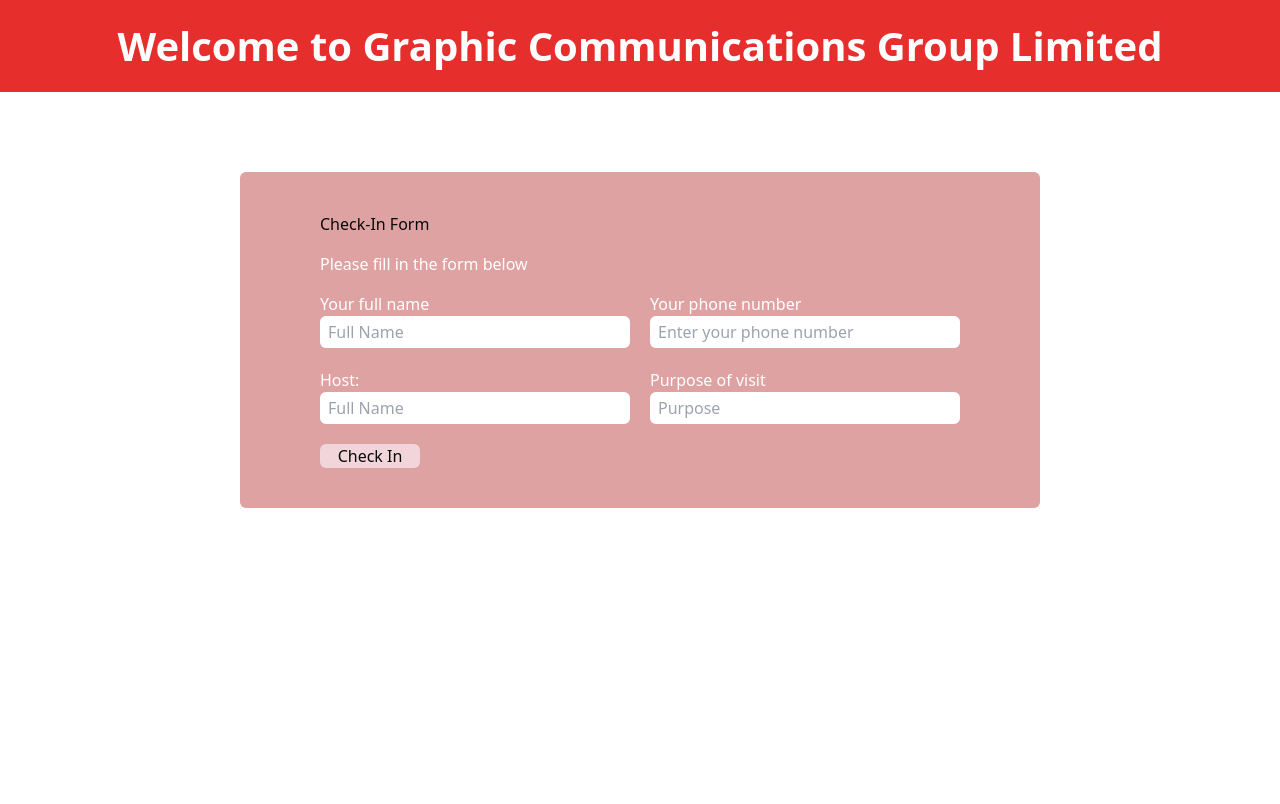
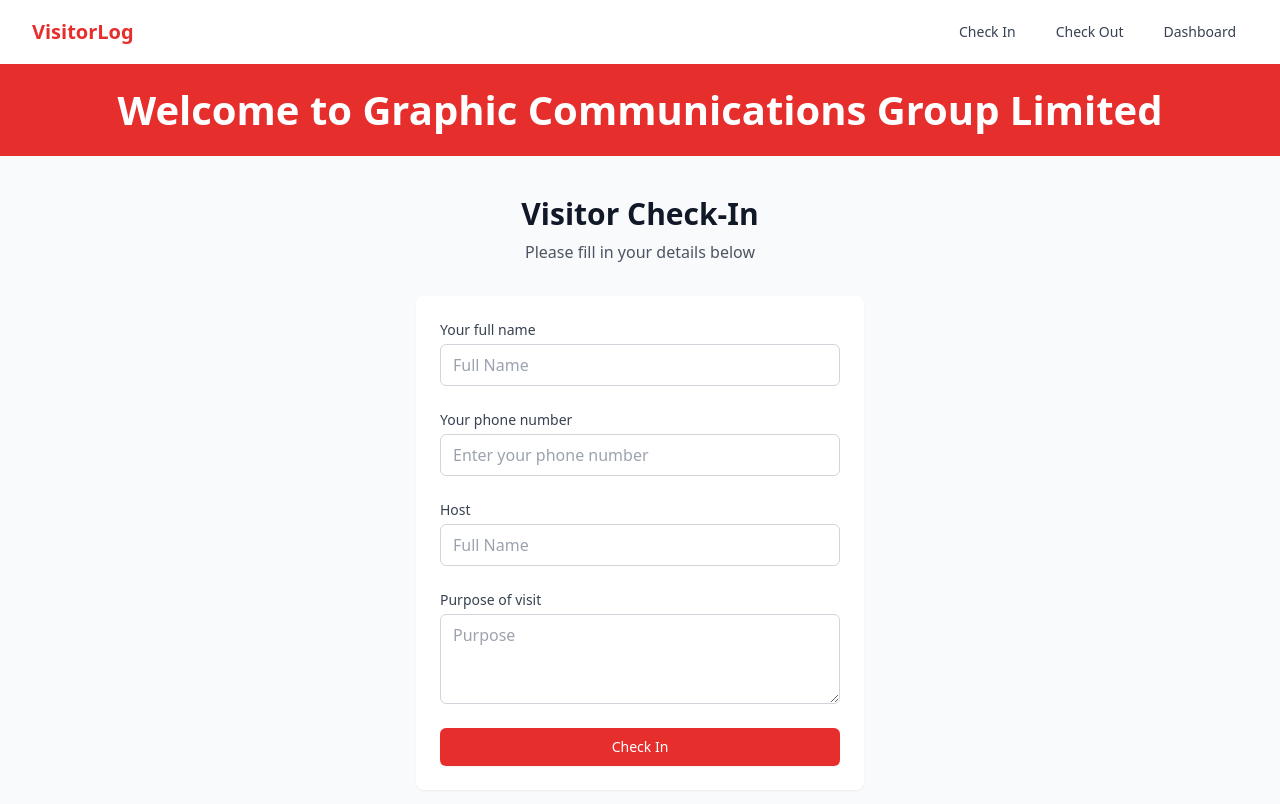
Before and after one commit to StaeyKay/visitormanagement-app, a React (Vite) app: page /checkin in a window 1280 px wide. Shown: the top 804 px of the page. Built offline with nearby package versions, Linux system fonts and the light colour scheme.

Commit message:
Modified the UI

```diff
--- a/src/App.jsx
+++ b/src/App.jsx
@@ -1,16 +1,28 @@
 import React from "react";
-import { createBrowserRouter, RouterProvider } from "react-router-dom";
+import { BrowserRouter, Routes, Route } from "react-router-dom";
 import Welcome from "./pages/welcome";
 import Checkin from "./pages/checkin";
 import Checkout from "./pages/checkout";
+import Navbar from "./components/ui/navbar";
 
-const App = () => {
-  const router = createBrowserRouter([
-    { path: "/", element: <Welcome /> },
-    { path: "checkin", element: <Checkin /> },
-    { path: "checkout", element: <Checkout /> },
-  ]);
-  return <RouterProvider router={router} />;
-};
+const App = () => (
+  <BrowserRouter>
+    <div className="min-h-screen bg-gray-50">
+      <Navbar />
+      <main>
+        <Routes>
+          <Route path="/" element={<Welcome />} />
+          <Route path="checkin" element={<Checkin />} />
+          <Route path="checkout" element={<Checkout />} />
+          {/* <Route path="dashboard" element={<Dashboard />} /> */}
+        </Routes>
+      </main>
+    </div>
+  </BrowserRouter>
+);
 
 export default App;
+
+// { path: "/", element: <Welcome /> },
+// { path: "checkin", element: <Checkin /> },
+// { path: "checkout", element: <Checkout /> },
--- /dev/null
+++ b/src/components/ui/navbar.jsx
@@ -0,0 +1,41 @@
+import { Link } from "react-router-dom";
+
+const Navbar = () => {
+  return (
+    <nav className="bg-white shadow-sm">
+      <div className="max-w-7xl mx-auto px-4 sm:px-6 lg:px-8">
+        <div className="flex justify-between h-16">
+          <div className="flex">
+            <Link to="/" className="flex items-center">
+              <span className="text-xl font-semibold text-[#E62E2D]">
+                VisitorLog
+              </span>
+            </Link>
+          </div>
+          <div className="flex space-x-4">
+            <Link
+              to="checkin"
+              className="inline-flex items-center px-3 py-2 text-sm font-medium text-gray-700 hover:text-primary"
+            >
+              Check In
+            </Link>
+            <Link
+              to="checkout"
+              className="inline-flex items-center px-3 py-2 text-sm font-medium text-gray-700 hover:text-primary"
+            >
+              Check Out
+            </Link>
+            <Link
+              to="/dashboard"
+              className="inline-flex items-center px-3 py-2 text-sm font-medium text-gray-700 hover:text-primary"
+            >
+              Dashboard
+            </Link>
+          </div>
+        </div>
+      </div>
+    </nav>
+  );
+};
+
+export default Navbar;
--- a/src/pages/checkin.jsx
+++ b/src/pages/checkin.jsx
@@ -44,25 +44,36 @@ const Checkin = () => {
   };
 
   return (
-    <div className="space-y-10">
+    <div className="min-h-screen space-y-10">
       <h1 className="bg-[#E62E2D] text-center text-white py-4 font-bold text-[40px]">
         Welcome to Graphic Communications Group Limited
       </h1>
-      <div className="px-60 py-10">
-        <div className="bg-[#dfa2a2] py-10 px-20 rounded-md space-y-4">
-          <h4>Check-In Form</h4>
-          <p className="text-white">Please fill in the form below</p>
+      <div className="max-w-7xl mx-auto px-4 sm:px-6 lg:px-8 bg-gray-50">
+        <div className="text-center">
+          <h1 className="text-3xl font-bold text-gray-900">Visitor Check-In</h1>
+          <p className="mt-2 text-gray-600">
+            Please fill in your details below
+          </p>
+        </div>
+        <div className=" mt-8">
+          {/* <h4>Check-In Form</h4>
+          <p className="mt-2 text-gray-600">
+            Please fill in your details below
+          </p> */}
           <form
             onSubmit={handleForm}
             action=""
-            className="grid grid-cols-2 gap-5 items-start"
+            className="space-y-6 max-w-md mx-auto p-6 bg-white rounded-lg shadow-sm animate-fadeIn"
           >
-            <div className="flex flex-col">
-              <label htmlFor="" className="text-white">
+            <div>
+              <label
+                htmlFor=""
+                className="block text-sm font-medium text-gray-700"
+              >
                 Your full name
               </label>
               <input
-                className="rounded-md h-8 p-2"
+                className="mt-1 block w-full rounded-md border border-gray-300 px-3 py-2 focus:border-[#E62E2D] focus:outline-none focus:ring-1 focus:ring-[#E62E2D]"
                 type="text"
                 placeholder="Full Name"
                 onChange={(e) => setVisitorName(e.target.value)}
@@ -70,12 +81,15 @@ const Checkin = () => {
                 required
               />
             </div>
-            <div className="flex flex-col">
-              <label htmlFor="" className="text-white">
+            <div>
+              <label
+                htmlFor=""
+                className="block text-sm font-medium text-gray-700"
+              >
                 Your phone number
               </label>
               <input
-                className="rounded-md h-8 p-2"
+                className="mt-1 block w-full rounded-md border border-gray-300 px-3 py-2 focus:border-[#E62E2D] focus:outline-none focus:ring-1 focus:ring-[#E62E2D]"
                 type="text"
                 placeholder="Enter your phone number"
                 onChange={(e) => setPhone(e.target.value)}
@@ -83,12 +97,15 @@ const Checkin = () => {
                 required
               />
             </div>
-            <div className="flex flex-col">
-              <label htmlFor="" className="text-white">
-                Host:
+            <div>
+              <label
+                htmlFor=""
+                className="block text-sm font-medium text-gray-700"
+              >
+                Host
               </label>
               <input
-                className="rounded-md h-8 p-2"
+                className="mt-1 block w-full rounded-md border border-gray-300 px-3 py-2 focus:border-[#E62E2D] focus:outline-none focus:ring-1 focus:ring-[#E62E2D]"
                 type="text"
                 placeholder="Full Name"
                 onChange={(e) => setEmployeeName(e.target.value)}
@@ -96,19 +113,22 @@ const Checkin = () => {
                 required
               />
             </div>
-            <div className="flex flex-col">
-              <label htmlFor="" className="text-white">
+            <div>
+              <label
+                htmlFor=""
+                className="block text-sm font-medium text-gray-700"
+              >
                 Purpose of visit
               </label>
-              <input
-                className="rounded-md h-8 p-2"
-                type="text"
+              <textarea
+                className="mt-1 block w-full rounded-md border border-gray-300 px-3 py-2 focus:border-[#E62E2D] focus:outline-none focus:ring-1 focus:ring-[#E62E2D]"
+                rows={3}
                 placeholder="Purpose"
                 onChange={(e) => setPurpose(e.target.value)}
                 value={purpose}
               />
             </div>
-            <button className="bg-[#f1d5da] w-[100px] rounded-md">
+            <button className="w-full flex justify-center py-2 px-4 border border-transparent rounded-md shadow-sm text-sm font-medium text-white bg-[#E62E2D] hover:bg-[#E62E2D]/90 focus:outline-none focus:ring-2 focus:ring-offset-2 focus:ring-primary disabled:opacity-50">
               Check In
             </button>
           </form>
--- a/src/pages/checkout.jsx
+++ b/src/pages/checkout.jsx
@@ -16,15 +16,21 @@ const Checkout = () => {
   const [input, setInput] = useState("");
 
   const handleCheckout = async (visitorId) => {
+    try {
       const updatedCheckout = await updateVisitor(visitorId);
-    console.log("updatedCheckout:", updatedCheckout);
       const visitorList = await getVisitors();
       setVisitorList(visitorList);
-    console.log("toast:", toast);
       toast({
         title: "Success!",
         description: "Visitor has been checked out successfully",
       });
+    } catch (error) {
+      toast({
+        title: "Error",
+        description: "Failed to check out visitor",
+        variant: "destructive",
+      });
+    }
   };
 
   const handleSearch = async (value) => {
@@ -39,6 +45,18 @@ const Checkout = () => {
     };
     fetchVisitors();
   }, []);
+
+  const formatDate = (dateString) => {
+    return new Intl.DateTimeFormat("en-US", {
+      month: "numeric",
+      day: "numeric",
+      year: "numeric",
+      hour: "numeric",
+      minute: "2-digit",
+      second: "2-digit",
+      hour12: true,
+    }).format(new Date(dateString));
+  };
 
   return (
     <div>
@@ -108,16 +126,18 @@ const Checkout = () => {
                 <td className="p-2">{visitor.employeeName}</td>
                 <td className="p-2">{visitor.phoneNumber}</td>
                 <td className="p-2">{visitor.purposeOfVisit}</td>
-                <td className="p-2">{visitor.arrivalTime}</td>
+                <td className="p-2">{formatDate(visitor.arrivalTime)}</td>
                 <td className="p-2">
+                  {visitor.departureTime ? (
+                    <span>{formatDate(visitor.departureTime)}</span>
+                  ) : (
                     <button
-                    onClick={(e) => handleCheckout(visitor.id)}
+                      onClick={() => handleCheckout(visitor.id)}
                       className="text-white p-2 bg-[#E62E2D] rounded-md hover:bg-[#DFA2A2]"
                     >
-                    {visitor.departureTime
-                      ? visitor.departureTime
-                      : "Check out"}
+                      Check out
                     </button>
+                  )}
                 </td>
               </tr>
             );
--- a/src/pages/welcome.jsx
+++ b/src/pages/welcome.jsx
@@ -4,27 +4,35 @@ import { useNavigate } from "react-router-dom";
 const Welcome = () => {
   const navigate = useNavigate();
   return (
-    <div>
-      <h1 className="bg-[#E62E2D] text-center text-white py-4 font-bold text-[40px]">
-        Welcome to Graphic Communications Group Limited
+    <div className="min-h-screen bg-gray-50 flex justify-center items-center overflow-y-hidden">
+      <div className="max-w-7xl mx-auto py-12 px-4 sm:px-6 lg:px-8">
+        <div className="text-center animate-fadeIn">
+          <h1 className="text-4xl font-bold text-gray-900 sm:text-5xl md:text-6xl">
+            Welcome to{" "}
+            <span className="text-[#E62E2D]">Graphic Communications</span>
           </h1>
-      <div className="flex flex-col items-center p-10">
-        <p className="text-[30px] font-semibold">
-          Kindly click the check-in button below to check in.
+          <p className="mt-3 max-w-md mx-auto text-base text-gray-500 sm:text-lg md:mt-5 md:text-xl md:max-w-3xl">
+            Streamline your visitor management process with our digital check-in
+            system.
           </p>
-        <div className="flex gap-x-5">
+          <div className="mt-5 max-w-md mx-auto sm:flex sm:justify-center md:mt-8">
+            <div className="rounded-md shadow">
               <button
                 onClick={() => navigate("/checkin")}
-            className="bg-[#E62E2D] text-white px-5 py-2 rounded-lg"
+                className="w-full flex items-center justify-center px-8 py-3 border border-transparent text-base font-medium rounded-md text-white bg-[#E62E2D] hover:bg-[#E62E2D]/90 md:py-4 md:text-lg md:px-10"
               >
                 Check-In
               </button>
+            </div>
+            <div className="mt-3 rounded-md shadow sm:mt-0 sm:ml-3">
               <button
                 onClick={() => navigate("/checkout")}
-            className="bg-[#E62E2D] text-white px-5 py-2 rounded-lg"
+                className="w-full flex items-center justify-center px-8 py-3 border border-transparent text-base text-[#E62E2D] font-medium rounded-md text-primary bg-white hover:bg-gray-50 md:py-4 md:text-lg md:px-10"
               >
                 Check-Out
               </button>
+            </div>
+          </div>
         </div>
       </div>
     </div>
```
Lines whose indentation alone changed are shown as unchanged.
